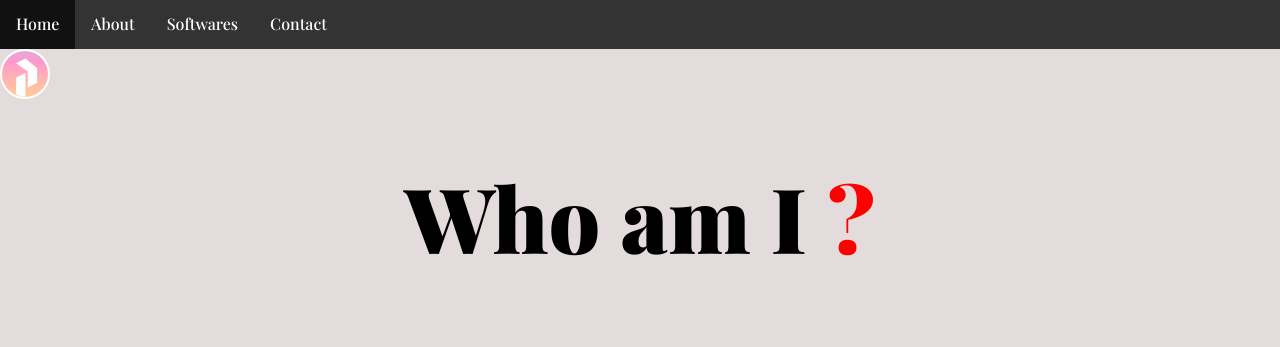
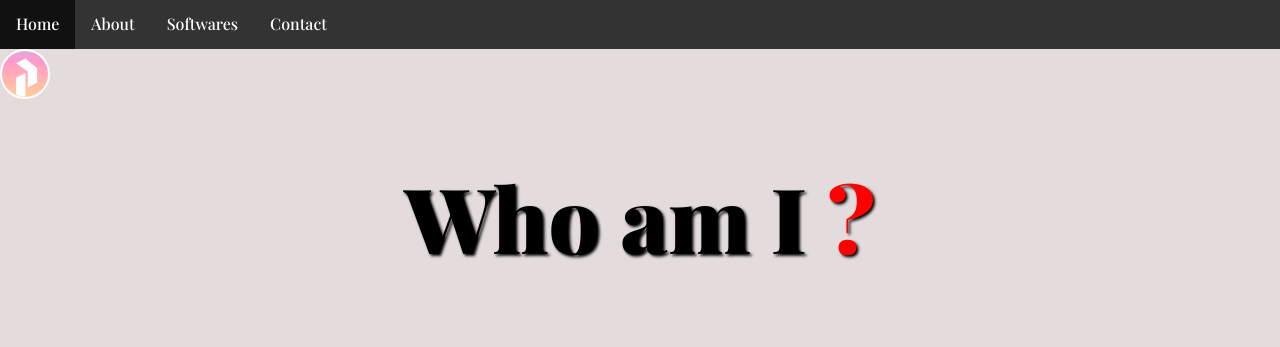
Before and after one commit to PrabhabTiwari/website, a Jekyll site: the page built from about.html, in a window 1280 px wide and 1400 px high. Shown: the top 347 px of the window. Built offline with Jekyll 4.4.1, drawn with Linux system fonts in a browser that asks for light colours.

Commit message:
Update about.html

```diff
--- a/about.html
+++ b/about.html
@@ -9,7 +9,10 @@ layout: base
   margin: 50px;
   text-align: justify;
 }
-
+h1{
+    text-shadow: 2px 2px 3px #000000;
+    text-align: left;
+}
 </style>
     <h1 align="left">Who am I<span class="redText"> ? </span> </h1>
   <p>
```
